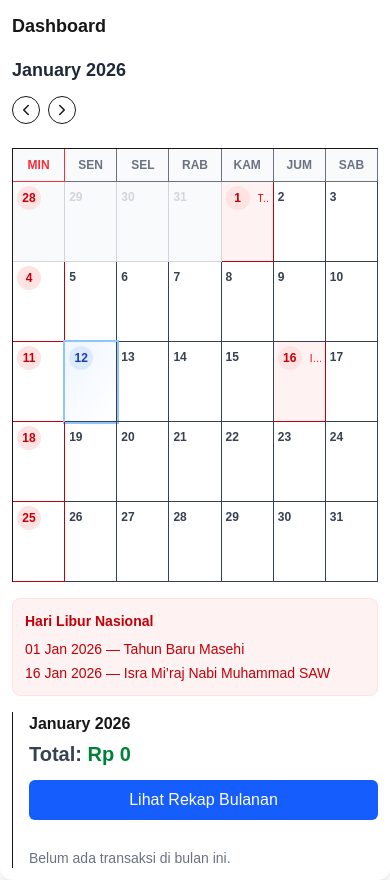
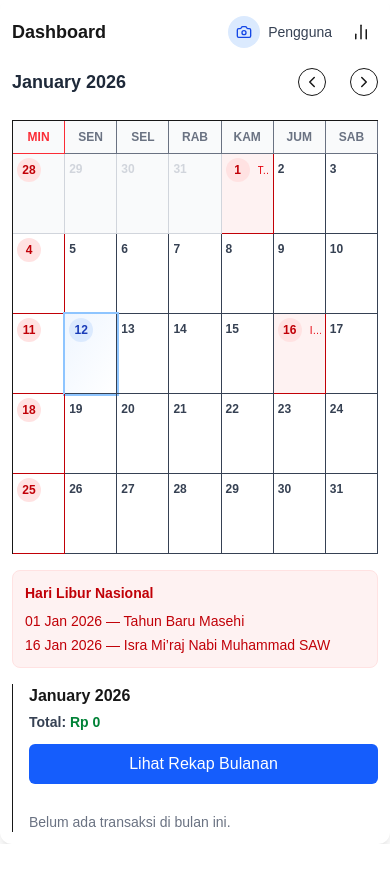
Before and after one commit to andriankusuma97/calender-nasional, a Next.js app: page / in a window 390 px wide. After the commit the page ends 844 px from the top, so only its background shows below. Built offline with nearby package versions, Linux system fonts and the light colour scheme.

Commit message:
add feature slide calender with touch

```diff
--- a/src/app/dashboard/CalendarGrid.tsx
+++ b/src/app/dashboard/CalendarGrid.tsx
@@ -1,7 +1,8 @@
 "use client";
-import React from "react";
+import React, { useRef } from "react";
 import { format, isSameMonth, isSameDay } from "date-fns";
 import CalendarCell from "./CalendarCell";
+import { log } from "console";
 
 interface Holiday {
   date: string;
@@ -14,12 +15,75 @@ interface Props {
   currentMonth: Date;
   parsedHolidays: Holiday[];
   setSelectedDate: (d: Date) => void;
+  // eslint-disable-next-line @typescript-eslint/no-explicit-any
   getDayData: (d: Date) => { dayTrans: any[]; total: number };
+  onPrevMonth?: () => void; // new
+  onNextMonth?: () => void; // new
 }
 
-export default function CalendarGrid({ days, currentMonth, parsedHolidays, setSelectedDate, getDayData }: Props) {
+export default function CalendarGrid({
+  days,
+  currentMonth,
+  parsedHolidays,
+  setSelectedDate,
+  getDayData,
+  onPrevMonth,
+  onNextMonth,
+}: Props) {
+  const startXRef = useRef<number | null>(null);
+  const threshold = 50; // px
+
+  const handleTouchStart: React.TouchEventHandler = (e) => {
+    startXRef.current = e.touches[0]?.clientX ?? null;
+  };
+
+  const handleTouchEnd: React.TouchEventHandler = (e) => {
+    const endX = e.changedTouches[0]?.clientX ?? null;
+    if (startXRef.current == null || endX == null) return;
+    const dx = endX - startXRef.current;
+    if (dx > threshold) {
+      // swipe right -> previous month
+      onPrevMonth && onPrevMonth();
+    } else if (dx < -threshold) {
+      // swipe left -> next month
+      onNextMonth && onNextMonth();
+    }
+    startXRef.current = null;
+  };
+
+  // optional: basic mouse drag support for desktop
+  const mouseDown = useRef(false);
+  const mouseStartX = useRef<number | null>(null);
+
+  const handleMouseDown: React.MouseEventHandler = (e) => {
+    mouseDown.current = true;
+    mouseStartX.current = e.clientX;
+  };
+  const handleMouseUp: React.MouseEventHandler = (e) => {
+    if (!mouseDown.current || mouseStartX.current == null) {
+      mouseDown.current = false;
+      mouseStartX.current = null;
+      return;
+    }
+    const dx = e.clientX - mouseStartX.current;
+    if (dx > threshold) {
+      onPrevMonth && onPrevMonth();
+    } else if (dx < -threshold) {
+      onNextMonth && onNextMonth();
+    }
+    mouseDown.current = false;
+    mouseStartX.current = null;
+  };
+
   return (
-    <>
+    <div
+      // attach handlers on wrapping div so the whole calendar is swipeable
+      onTouchStart={handleTouchStart}
+      onTouchEnd={handleTouchEnd}
+      onMouseDown={handleMouseDown}
+      onMouseUp={handleMouseUp}
+      className="select-none"
+    >
       <div className="grid grid-cols-7 border-l border-t text-center text-[11px] sm:text-sm">
         {["Min", "Sen", "Sel", "Rab", "Kam", "Jum", "Sab"].map((d, idx) => (
           <div
@@ -44,6 +108,6 @@ export default function CalendarGrid({ days, currentMonth, parsedHolidays, setSe
           );
         })}
       </div>
-    </>
+    </div>
   );
 }
--- a/src/app/dashboard/FinanceDashboard.tsx
+++ b/src/app/dashboard/FinanceDashboard.tsx
@@ -1,19 +1,6 @@
 "use client";
 import React, { useMemo, useState, useEffect } from "react";
-import {
-  format,
-  addMonths,
-  subMonths,
-  startOfMonth,
-  endOfMonth,
-  startOfWeek,
-  endOfWeek,
-  eachDayOfInterval,
-  parseISO,
-  startOfDay,
-  isSameDay,
-  isSameMonth,
-} from "date-fns";
+import { format, addMonths, subMonths, startOfMonth, endOfMonth, startOfWeek, endOfWeek, eachDayOfInterval, parseISO, startOfDay, isSameDay, isSameMonth, } from "date-fns";
 
 import Header from "./Header";
 import CalendarGrid from "./CalendarGrid";
@@ -172,7 +159,7 @@ export default function FinanceDashboard() {
     }
   };
 
-  const getDayData = (day: Date) => {
+  const getDayData = (day: Date | null) => {
     const dayTrans = transactions.filter((t) => isSameDay(t.date, day));
     const total = dayTrans.reduce((acc, curr) => acc + curr.amount, 0);
     return { dayTrans, total };
@@ -182,7 +169,7 @@ export default function FinanceDashboard() {
     <div className="max-w-6xl mx-auto p-3 sm:p-4 bg-white rounded-xl shadow-lg relative">
       <div className="flex items-center justify-between mb-4">
         <h1 className="text-lg sm:text-xl font-semibold">Dashboard</h1>
-        <div className="hidden sm:block">
+        <div className="sm:block">
           <UserInfoClient transactions={transactions} />
         </div>
       </div>
@@ -205,6 +192,8 @@ export default function FinanceDashboard() {
               setShowModal(true);
             }}
             getDayData={getDayData}
+            onPrevMonth={() => setCurrentMonth((m) => subMonths(m, 1))}
+            onNextMonth={() => setCurrentMonth((m) => addMonths(m, 1))}
           />
 
           {visibleHolidays.length > 0 && (
@@ -249,6 +238,9 @@ export default function FinanceDashboard() {
         onRequestEdit={handleRequestEdit}
         onDeleteTransaction={handleDeleteTransaction}
         editingId={editingId}
+        getDayData={getDayData}
+
+
       />
     </div>
   );
--- a/src/app/dashboard/Header.tsx
+++ b/src/app/dashboard/Header.tsx
@@ -12,10 +12,10 @@ interface Props {
 
 export default function Header({ currentMonth, setCurrentMonth, formatMonth }: Props) {
   return (
-    <div className="flex flex-col sm:flex-row items-start sm:items-center justify-between mb-6 gap-3">
+    <div className="flex flex-row items-start sm:items-center justify-between mb-6 gap-3">
       <h2 className="text-lg sm:text-2xl font-bold text-gray-800">{formatMonth(currentMonth)}</h2>
       <div className="flex items-center gap-2">
-        <div className="flex gap-2">
+        <div className="flex gap-6">
           <button onClick={() => setCurrentMonth(subMonths(currentMonth, 1))} className="p-1 sm:p-2 border rounded-full hover:bg-gray-50">
             <ChevronLeft size={18} />
           </button>
--- a/src/app/dashboard/TransactionListSidebar.tsx
+++ b/src/app/dashboard/TransactionListSidebar.tsx
@@ -17,7 +17,7 @@ interface Props {
   currentMonth: Date;
 }
 
-export default function TransactionListSidebar({ transactions, currentMonth }: Props) {
+export default function TransactionListSidebar({ transactions = [], currentMonth }: Props) {
   const [openRecap, setOpenRecap] = useState(false);
 
   const monthTransactions = useMemo(
@@ -27,20 +27,22 @@ export default function TransactionListSidebar({ transactions, currentMonth }: P
 
   const monthTotal = monthTransactions.reduce((acc, t) => acc + t.amount, 0);
 
-  const grouped = monthTransactions.reduce<Record<string, Transaction[]>>((acc, t) => {
-    const key = format(new Date(t.date), "yyyy-MM-dd");
-    acc[key] = acc[key] || [];
-    acc[key].push(t);
-    return acc;
-  }, {});
+  const grouped = useMemo(() => {
+    return monthTransactions.reduce<Record<string, Transaction[]>>((acc, t) => {
+      const key = format(new Date(t.date), "yyyy-MM-dd");
+      acc[key] = acc[key] || [];
+      acc[key].push(t);
+      return acc;
+    }, {});
+  }, [monthTransactions]);
 
-  const sortedDates = Object.keys(grouped).sort((a, b) => a.localeCompare(b));
+  const sortedDates = useMemo(() => Object.keys(grouped).sort((a, b) => a.localeCompare(b)), [grouped]);
 
   return (
     <aside className="w-full border-l pl-4">
       <div className="sticky top-4 bg-white pb-4">
         <h3 className="text-md font-semibold mb-1">{format(currentMonth, "MMMM yyyy")}</h3>
-        <div className="text-xl font-bold text-gray-700 mb-3">
+        <div className="text-sm font-bold text-gray-700 mb-3">
           Total: <span className={monthTotal >= 0 ? "text-green-700" : "text-red-700"}>Rp {Math.abs(monthTotal).toLocaleString("id-ID")}</span>
         </div>
 
--- a/src/app/dashboard/TransactionModal.tsx
+++ b/src/app/dashboard/TransactionModal.tsx
@@ -1,6 +1,6 @@
 "use client";
 
-import React from "react";
+import React, { useEffect, useState } from "react";
 import { X, Edit2, Trash2 } from "lucide-react";
 import { format, isSameDay } from "date-fns";
 
@@ -30,6 +30,8 @@ interface Props {
   onRequestEdit?: (id: string) => void; // new: meminta parent isi form utk edit
   onDeleteTransaction?: (id: string) => void; // new: minta parent hapus
   editingId?: string | null; // optional: untuk menandai mode edit
+  getDayData: (d: Date | null) => { dayTrans: any[]; total: number };
+  // day: Date;
 }
 
 export default function TransactionModal({
@@ -49,8 +51,20 @@ export default function TransactionModal({
   onRequestEdit,
   onDeleteTransaction,
   editingId = null,
+  getDayData,
+  // day
 }: Props) {
   if (!showModal) return null;
+
+  // local mounted state to trigger slide-up animation on mount
+  const [mounted, setMounted] = useState(false);
+  useEffect(() => {
+    // small timeout ensures transition runs after mount
+    const t = setTimeout(() => setMounted(true), 10);
+    return () => clearTimeout(t);
+  }, []);
+
+  const { total } = getDayData(selectedDate);
 
   const filtered = selectedDate
     ? transactions.filter((t) => isSameDay(new Date(t.date), selectedDate))
@@ -76,13 +90,24 @@ export default function TransactionModal({
 
   return (
     <div className="fixed inset-0 bg-black/50 flex items-end sm:items-center justify-center z-50 p-0 sm:p-4">
-      <div className="bg-white rounded-t-xl sm:rounded-xl p-4 sm:p-6 w-full h-[85vh] sm:h-auto max-w-md shadow-2xl overflow-auto">
+      {/* modal panel: slide up from bottom */}
+      <div
+        className={`bg-white rounded-t-xl sm:rounded-xl p-4 sm:p-6 w-full h-[85vh] sm:h-auto max-w-md shadow-2xl overflow-auto transform transition-transform duration-300 ease-out ${
+          mounted ? "translate-y-0" : "translate-y-full"
+        }`}
+      >
         <div className="flex justify-between items-center mb-4">
           <h3 className="text-lg font-bold">
             {editingId ? "Edit Transaksi" : "Tambah Transaksi"} -{" "}
             {selectedDate && format(selectedDate, "dd MMM yyyy")}
           </h3>
-          <button onClick={() => setShowModal(false)}>
+          <button
+            onClick={() => {
+              // immediate close (no exit animation). If you want exit animation,
+              // implement local closing state and delay setShowModal(false).
+              setShowModal(false);
+            }}
+          >
             <X size={20} />
           </button>
         </div>
@@ -157,6 +182,7 @@ export default function TransactionModal({
               <option>Gaji</option>
               <option>Hiburan</option>
               <option>Tagihan</option>
+              <option>Lainya</option>
             </select>
           </div>
 
@@ -171,6 +197,13 @@ export default function TransactionModal({
         {/* daftar budgeting / transaksi */}
         <div className="mt-6">
           <h4 className="text-sm font-semibold mb-2">Daftar Budgeting</h4>
+          <h4
+            className={`text-md font-semibold mb-2 ${
+              total > 0 ? "text-green-700" : "text-red-700"
+            } `}
+          >
+            Rp {Math.abs(total).toLocaleString("id-ID")}
+          </h4>
           {filtered.length === 0 ? (
             <div className="text-sm text-gray-500">
               Belum ada transaksi untuk tanggal ini.
@@ -187,8 +220,7 @@ export default function TransactionModal({
                       {(t as any).title ?? t.category}
                     </div>
                     <div className="text-xs text-gray-500">
-                      {t.category} •{" "}
-                      {format(new Date(t.date), "dd MMM yyyy HH:mm")}
+                      {t.category} • {format(new Date(t.date), "dd MMM yyyy HH:mm")}
                     </div>
                   </div>
 
--- a/src/components/UserInfoClient.tsx
+++ b/src/components/UserInfoClient.tsx
@@ -66,7 +66,7 @@ export default function UserInfoClient({ transactions = [] }: Props) {
                 : <Camera size={16} />}
             </div>
           )}
-          <span className="hidden sm:inline-block text-sm font-medium text-gray-700">
+          <span className="sm:inline-block text-sm font-medium text-gray-700">
             {profile.name ? profile.name : "Pengguna"}
           </span>
         </button>
```
Also changed, not shown: src/app/dashboard/RecapModal.tsx (+12 -2 lines).
